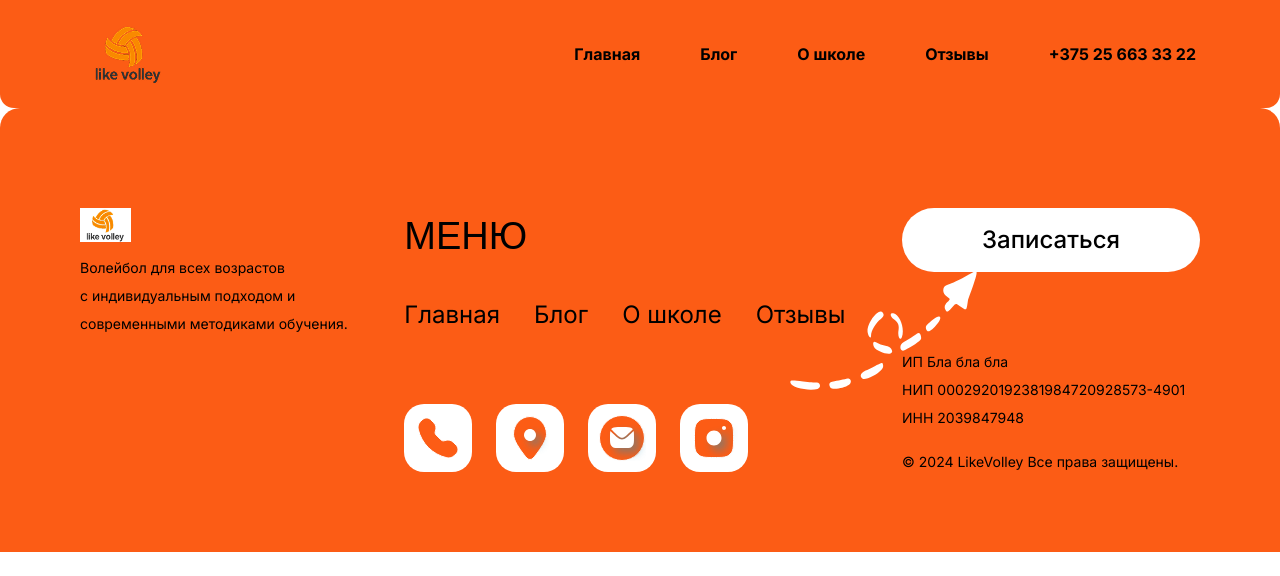
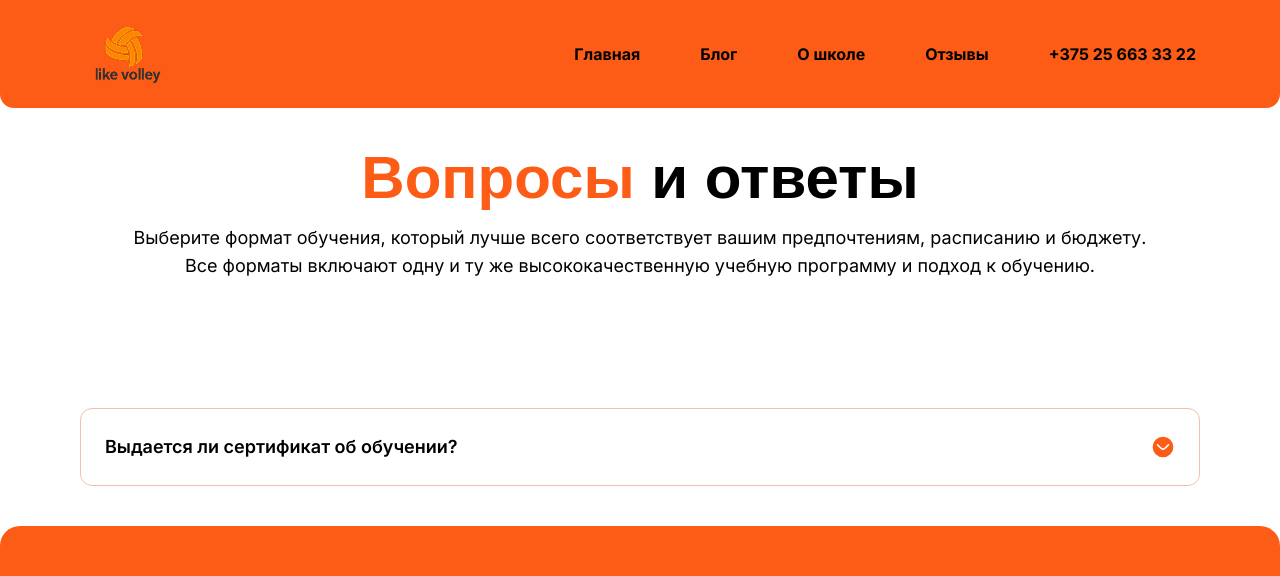
Before and after one commit to evgeniyworkbel/like-volley, a Next.js app: page / in a window 1280 px wide. Shown: the top 576 px of the page. Built offline with nearby package versions, Linux system fonts and the light colour scheme; a web font is replaced by a local one.

Commit message:
fix(widgets): added FAQ

```diff
--- a/src/app/globals.css
+++ b/src/app/globals.css
@@ -6,6 +6,8 @@
   --accent-orange: oklch(0.6795 0.2075 39.59deg);
   --accent-blue: oklch(0.5381 0.2545 270.46deg);
   --white: oklch(1 0 0deg);
+  --black: oklch(0 0 0deg);
+  --orange: oklch(0.8508 0.0629 45.9deg);
 }
 
 @theme {
@@ -18,6 +20,8 @@
   --color-accent-orange: var(--accent-orange);
   --color-accent-blue: var(--accent-blue);
   --color-white: var(--white);
+  --color-black: var(--black);
+  --color-orange: var(--orange);
   --font-shantell: var(--font-shantell-sans);
   --font-inter: var(--font-inter);
 }
@@ -34,3 +38,11 @@ body {
   color: var(--foreground);
   font-family: var(--font-inter);
 }
+
+details > summary img {
+  transition: transform 0.3s ease;
+}
+
+details[open] > summary img {
+  transform: rotate(180deg);
+}
--- a/src/app/page.tsx
+++ b/src/app/page.tsx
@@ -1,3 +1,4 @@
+import { Faq } from "@/widgets/faq";
 import { Footer } from "@/widgets/footer";
 import { Header } from "@/widgets/header";
 
@@ -6,6 +7,7 @@ export default function Home() {
     <div>
       <Header />
       <main></main>
+      <Faq />
       <Footer />
     </div>
   );
--- /dev/null
+++ b/src/widgets/faq/index.ts
@@ -0,0 +1 @@
+export { Faq } from "./ui/faq";
--- /dev/null
+++ b/src/widgets/faq/ui/faq.tsx
@@ -0,0 +1,43 @@
+import Image from "next/image";
+
+export function Faq() {
+  return (
+    <div className="flex flex-col gap-32 px-20 py-10">
+      <div className="flex flex-col items-center gap-4 text-lg">
+        <span className="font-shantell text-6xl font-bold text-accent-orange">
+          Вопросы<span className="text-black"> и ответы</span>
+        </span>
+        <div className="flex flex-col items-center">
+          <span>
+            Выберите формат обучения, который лучше всего соответствует вашим
+            предпочтениям, расписанию и бюджету.
+          </span>
+          <span>
+            Все форматы включают одну и ту же высококачественную учебную
+            программу и подход к обучению.
+          </span>
+        </div>
+      </div>
+      <div>
+        <details className="cursor-pointer rounded-xl border border-solid border-orange hover:border-accent-orange">
+          <summary className="flex list-none justify-between p-6 text-lg">
+            <span className="font-semibold">
+              Выдается ли сертификат об обучении?
+            </span>
+            <Image
+              src="/open.svg"
+              width={24}
+              height={24}
+              alt="Развернуть ответ"
+            />
+          </summary>
+          <div className="mx-6 mt-8 mb-6">
+            Да, выдается сертификат установленного государственного образца и
+            именной сертификат курса, а так же грант на обучение ученика в
+            Германии.
+          </div>
+        </details>
+      </div>
+    </div>
+  );
+}
```
Also changed, not shown: public/arrow.svg (deleted), public/open.svg (added).
